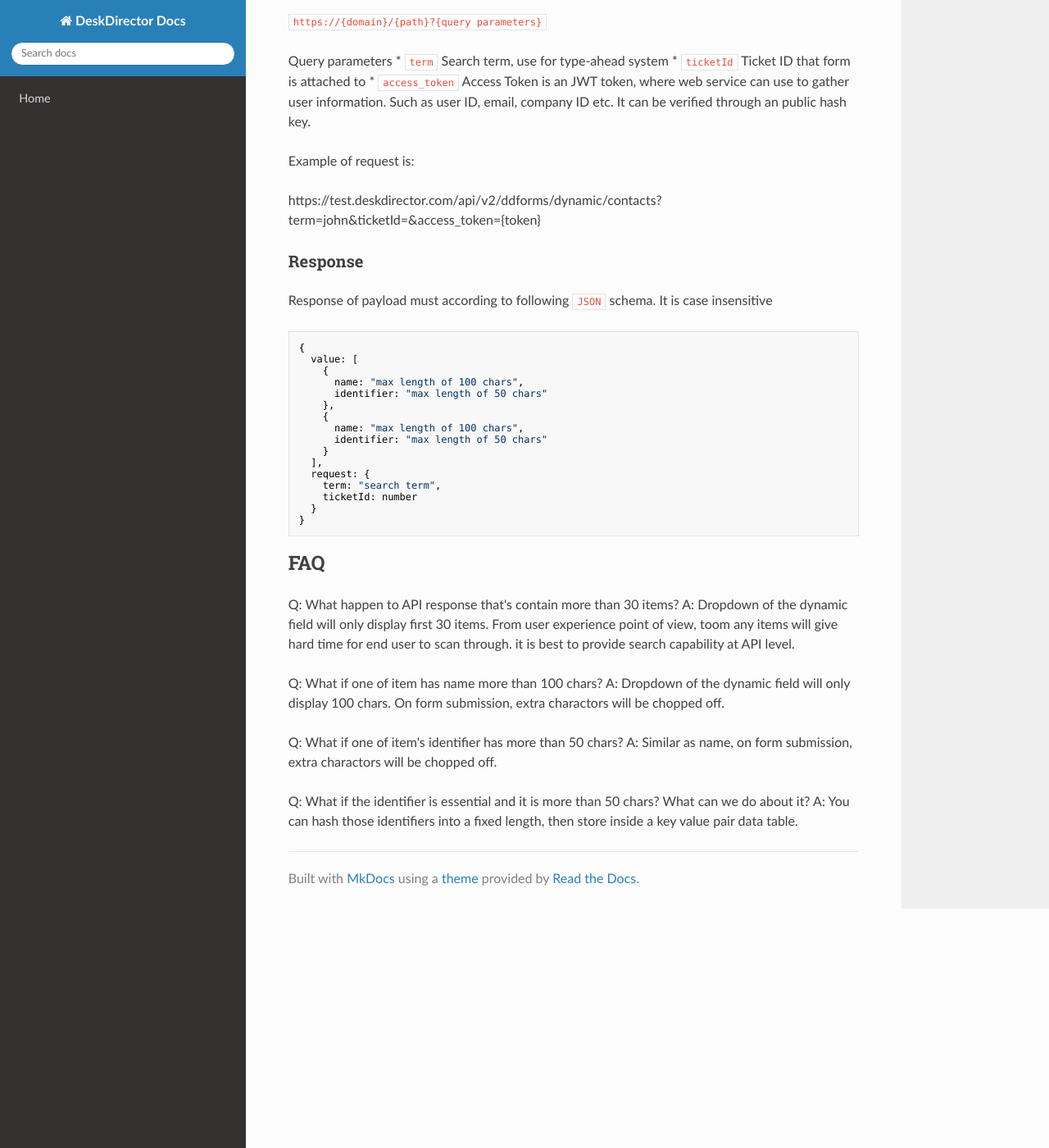
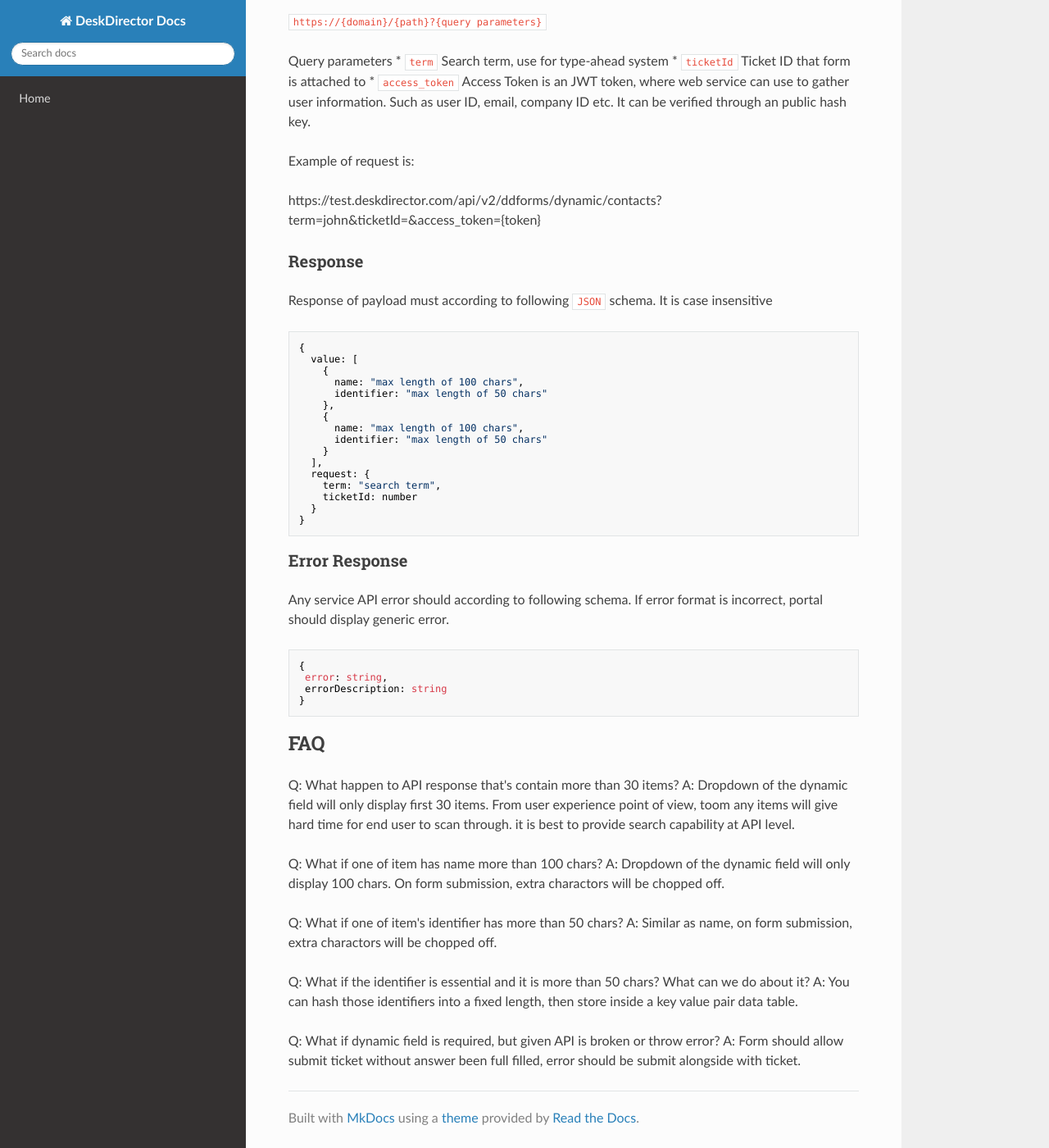
Before and after one commit to DeskDirector/docs, an MkDocs documentation site: the page built from docs/features/forms/dynamic_field.md, in a window 1280 px wide and 1400 px high, scrolled down 645 px. Shown: the whole window at 82% size. Built offline with MkDocs 1.6.1, drawn with Linux system fonts in a browser that asks for light colours; nearby versions of some CDN libraries; old or Windows-style settings are respelled for this version of MkDocs.

Commit message:
Update dynamic_field.md

````diff
--- a/docs/features/forms/dynamic_field.md
+++ b/docs/features/forms/dynamic_field.md
@@ -51,6 +51,17 @@ Response of payload must according to following `JSON` schema. It is case insens
 }
 ```
 
+### Error Response
+
+Any service API error should according to following schema. If error format is incorrect, portal should display generic error.
+
+```
+{
+ error: string,
+ errorDescription: string
+}
+```
+
 ## FAQ
 
 Q: What happen to API response that's contain more than 30 items?
@@ -64,3 +75,6 @@ A: Similar as name, on form submission, extra charactors will be chopped off.
 
 Q: What if the identifier is essential and it is more than 50 chars? What can we do about it?
 A: You can hash those identifiers into a fixed length, then store inside a key value pair data table.
+
+Q: What if dynamic field is required, but given API is broken or throw error?
+A: Form should allow submit ticket without answer been full filled, error should be submit alongside with ticket.
````
